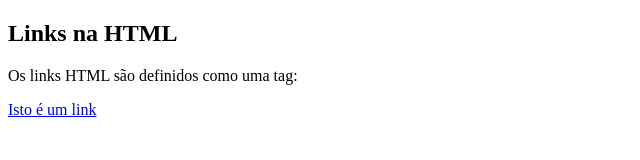
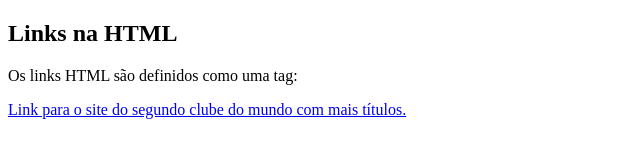
Before and after one commit to FMMV2003/Passo4.html, a plain HTML site: page index4.html in a window 1280 px wide. Shown: the whole page, without its empty margins (0-640 px from the left). Drawn offline with Linux system fonts and the light colour scheme.

Commit message:
Update and rename index.html to index4.html

```diff
--- a/index.html
+++ b/index4.html
@@ -5,7 +5,7 @@
 <h2>Links na HTML</h2>
 <p>Os links HTML são definidos como uma tag:</p>
 
-<a href="https://www.sporting.pt/pt">Isto é um link</a>
+<a href="https://www.sporting.pt/pt">Link para o site do segundo clube do mundo com mais títulos.</a>
 
 </body>
 </html>
```
